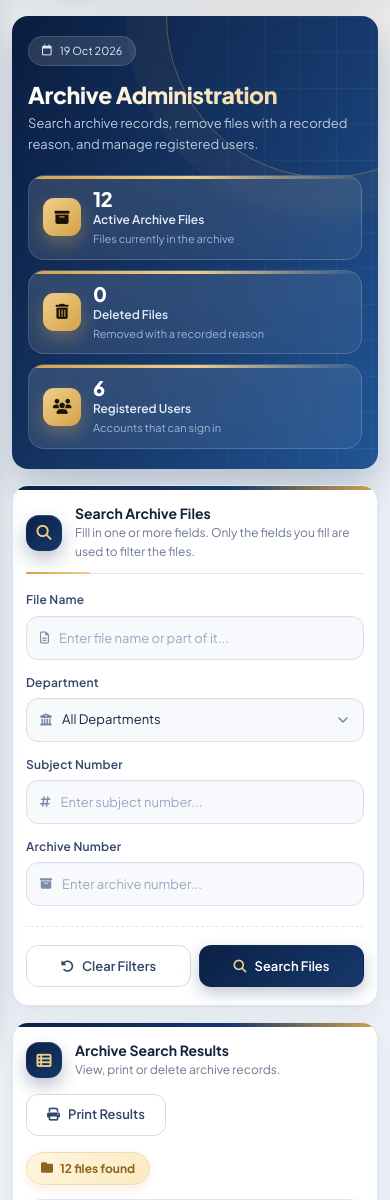
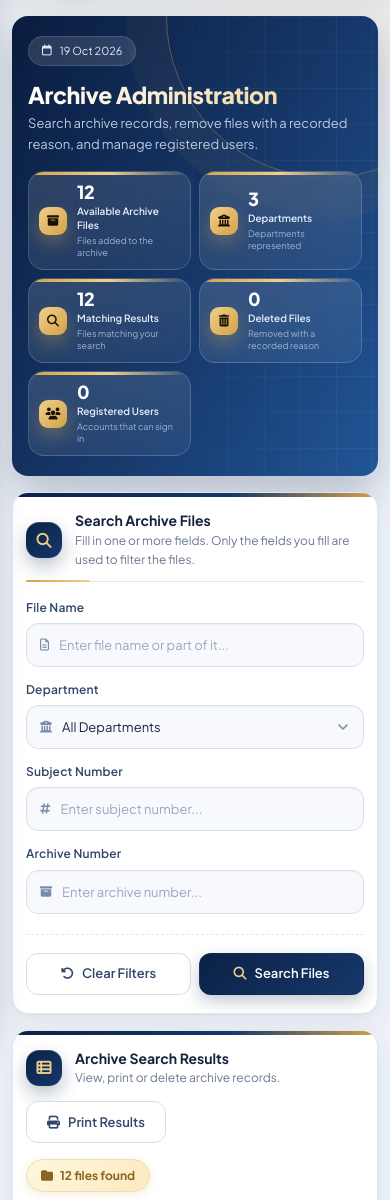
Before and after one commit to Minasha2001/Archive_System, a PHP site: page /admin_dashboard.php in a window 390 px wide. Shown: the part 65-1265 px from the top of the page. Run offline with PHP 8.4, Linux system fonts and the light colour scheme.

Commit message:
Update admin_dashboard.php

```diff
--- a/admin_dashboard.php
+++ b/admin_dashboard.php
@@ -91,7 +91,7 @@ button{cursor:pointer}
 .content{max-width:1560px;margin:0 auto;padding:24px 28px 30px}
 
 /* Hero */
-.hero{position:relative;overflow:hidden;display:grid;grid-template-columns:minmax(0,1fr) minmax(0,1.5fr);gap:28px;align-items:center;padding:30px 32px;margin-bottom:24px;border-radius:22px;color:#fff;
+.hero{position:relative;overflow:hidden;display:grid;grid-template-columns:1fr;gap:18px;align-items:center;padding:22px 24px;margin-bottom:24px;border-radius:22px;color:#fff;
     background:linear-gradient(120deg,#0a1d3f 0%,#16386a 55%,#215596 100%);box-shadow:0 18px 40px rgba(13,37,71,.25)}
 .hero::before{content:"";position:absolute;inset:0;background-image:linear-gradient(rgba(255,255,255,.045) 1px,transparent 1px),linear-gradient(90deg,rgba(255,255,255,.045) 1px,transparent 1px);background-size:36px 36px;mask-image:linear-gradient(90deg,transparent 10%,#000 90%);-webkit-mask-image:linear-gradient(90deg,transparent 10%,#000 90%)}
 .hero::after{content:"";position:absolute;width:320px;height:320px;right:-110px;top:-160px;border-radius:50%;border:1px solid rgba(212,162,74,.4);box-shadow:0 0 0 40px rgba(212,162,74,.05)}
@@ -99,14 +99,14 @@ button{cursor:pointer}
 .hero-date{display:inline-flex;align-items:center;gap:8px;padding:5px 13px;border-radius:20px;background:rgba(255,255,255,.12);border:1px solid rgba(255,255,255,.14);font-size:var(--fs-xs);color:#e0e9f8}
 .hero h1{font-size:30px;font-weight:800;letter-spacing:-.4px;line-height:1.3;margin:14px 0 4px;background:linear-gradient(90deg,#fff,var(--gold-2));-webkit-background-clip:text;background-clip:text;-webkit-text-fill-color:transparent}
 .hero p{font-size:var(--fs-md);color:#bccbe3;max-width:420px}
-.hero-stats{display:grid;grid-template-columns:repeat(3,minmax(0,1fr));gap:14px}
-.stat-card{position:relative;overflow:hidden;padding:18px;border-radius:16px;background:linear-gradient(160deg,rgba(255,255,255,.14),rgba(255,255,255,.05));border:1px solid rgba(255,255,255,.15);backdrop-filter:blur(6px);transition:background .2s,transform .2s}
+.hero-stats{display:grid;grid-template-columns:repeat(5,minmax(0,1fr));gap:10px}
+.stat-card{position:relative;overflow:hidden;padding:12px;border-radius:16px;background:linear-gradient(160deg,rgba(255,255,255,.14),rgba(255,255,255,.05));border:1px solid rgba(255,255,255,.15);backdrop-filter:blur(6px);transition:background .2s,transform .2s}
 .stat-card::before{content:"";position:absolute;left:0;top:0;right:0;height:3px;background:linear-gradient(90deg,var(--gold),var(--gold-2),transparent)}
 .stat-card:hover{background:rgba(255,255,255,.15);transform:translateY(-3px)}
-.stat-icon{width:38px;height:38px;display:grid;place-items:center;border-radius:11px;background:linear-gradient(135deg,var(--gold-2),var(--gold));color:#1b1203;font-size:15px;margin-bottom:12px;box-shadow:0 8px 18px rgba(212,162,74,.35)}
-.stat-info h2{font-size:28px;line-height:1.1;font-weight:800;letter-spacing:-.5px}
-.stat-info span{display:block;font-size:var(--fs-sm);font-weight:600;color:#e4ecf8;margin-top:6px}
-.stat-info small{display:block;font-size:var(--fs-xs);color:#9fb3d3;line-height:1.4;margin-top:2px}
+.stat-icon{width:30px;height:30px;display:grid;place-items:center;border-radius:9px;background:linear-gradient(135deg,var(--gold-2),var(--gold));color:#1b1203;font-size:12px;margin-bottom:8px;box-shadow:0 8px 18px rgba(212,162,74,.35)}
+.stat-info h2{font-size:22px;line-height:1.1;font-weight:800;letter-spacing:-.4px}
+.stat-info span{display:block;font-size:11px;font-weight:600;color:#e4ecf8;margin-top:5px;line-height:1.4}
+.stat-info small{display:block;font-size:10px;color:#9fb3d3;line-height:1.35;margin-top:3px}
 
 /* Cards */
 .card{position:relative;overflow:hidden;padding:24px 26px;background:var(--card);border:1px solid var(--line);border-radius:20px;box-shadow:var(--shadow);margin-bottom:24px}
@@ -250,7 +250,9 @@ td:first-child{color:var(--navy-2);font-weight:700}
     .sidebar{width:248px}
     .content{padding:20px 18px 28px}
     .topbar{padding:10px 18px}
-    .hero{grid-template-columns:1fr;gap:20px;padding:24px}
+    .hero{grid-template-columns:1fr;gap:16px;padding:20px}
+    .hero-stats{grid-template-columns:repeat(3,minmax(0,1fr))}
+    .stat-card{padding:12px}
     .form-grid{grid-template-columns:repeat(2,minmax(0,1fr))}
 }
 .sidebar-overlay{display:none}
@@ -270,11 +272,12 @@ td:first-child{color:var(--navy-2);font-weight:700}
     .content{padding:16px 12px 24px}
     .hero{padding:20px 16px;border-radius:16px;margin-bottom:16px}
     .hero h1{font-size:23px}
-    .hero-stats{grid-template-columns:1fr;gap:10px}
-    .stat-card{display:flex;align-items:center;gap:12px;padding:12px 14px}
-    .stat-icon{margin-bottom:0}
-    .stat-info h2{font-size:20px}
-    .stat-info span{margin-top:0}
+    .hero-stats{grid-template-columns:repeat(2,minmax(0,1fr));gap:8px}
+    .stat-card{display:flex;align-items:center;gap:10px;padding:10px}
+    .stat-icon{width:28px;height:28px;flex-shrink:0;margin-bottom:0}
+    .stat-info h2{font-size:18px}
+    .stat-info span{font-size:10px;margin-top:2px}
+    .stat-info small{font-size:9px}
     .card{padding:18px 13px;border-radius:16px;margin-bottom:16px}
     .card-heading{margin-bottom:16px;padding-bottom:12px}
     .card-heading h2{font-size:var(--fs-lg)}
@@ -292,6 +295,9 @@ td:first-child{color:var(--navy-2);font-weight:700}
     .modal.center-sm{padding:12px}
     .dialog-foot .btn{flex:1;padding:0 10px}
     .footer{justify-content:center;text-align:center;font-size:10px}
+}
+@media (max-width:380px){
+    .hero-stats{grid-template-columns:1fr}
 }
 @media (prefers-reduced-motion:reduce){*{animation:none!important;transition:none!important}}
 
@@ -396,14 +402,31 @@ td:first-child{color:var(--navy-2);font-weight:700}
                     <h1>Archive Administration</h1>
                     <p>Search archive records, remove files with a recorded reason, and manage registered users.</p>
                 </div>
-
                 <div class="hero-stats">
                     <div class="stat-card">
                         <div class="stat-icon"><i class="fa-solid fa-box-archive"></i></div>
                         <div class="stat-info">
-                            <h2 id="statFiles">0</h2>
-                            <span>Active Archive Files</span>
-                            <small>Files currently in the archive</small>
+                            <h2 id="totalFiles">12</h2>
+                            <span>Available Archive Files</span>
+                            <small>Files added to the archive</small>
+                        </div>
+                    </div>
+
+                    <div class="stat-card">
+                        <div class="stat-icon"><i class="fa-solid fa-building-columns"></i></div>
+                        <div class="stat-info">
+                            <h2 id="totalDepartments">3</h2>
+                            <span>Departments</span>
+                            <small>Departments represented</small>
+                        </div>
+                    </div>
+
+                    <div class="stat-card">
+                        <div class="stat-icon"><i class="fa-solid fa-magnifying-glass"></i></div>
+                        <div class="stat-info">
+                            <h2 id="matchingFiles">12</h2>
+                            <span>Matching Results</span>
+                            <small>Files matching your search</small>
                         </div>
                     </div>
 
@@ -803,7 +826,6 @@ function toast(message, isError) {
     clearTimeout(toast.timer);
     toast.timer = setTimeout(() => { t.hidden = true; }, 4000);
 }
-
 const now = new Date();
 const localToday = new Date(now.getTime() - now.getTimezoneOffset() * 60000).toISOString().slice(0, 10);
 $("currentDate").textContent = now.toLocaleDateString("en-GB", {day:"2-digit", month:"short", year:"numeric"});
```
